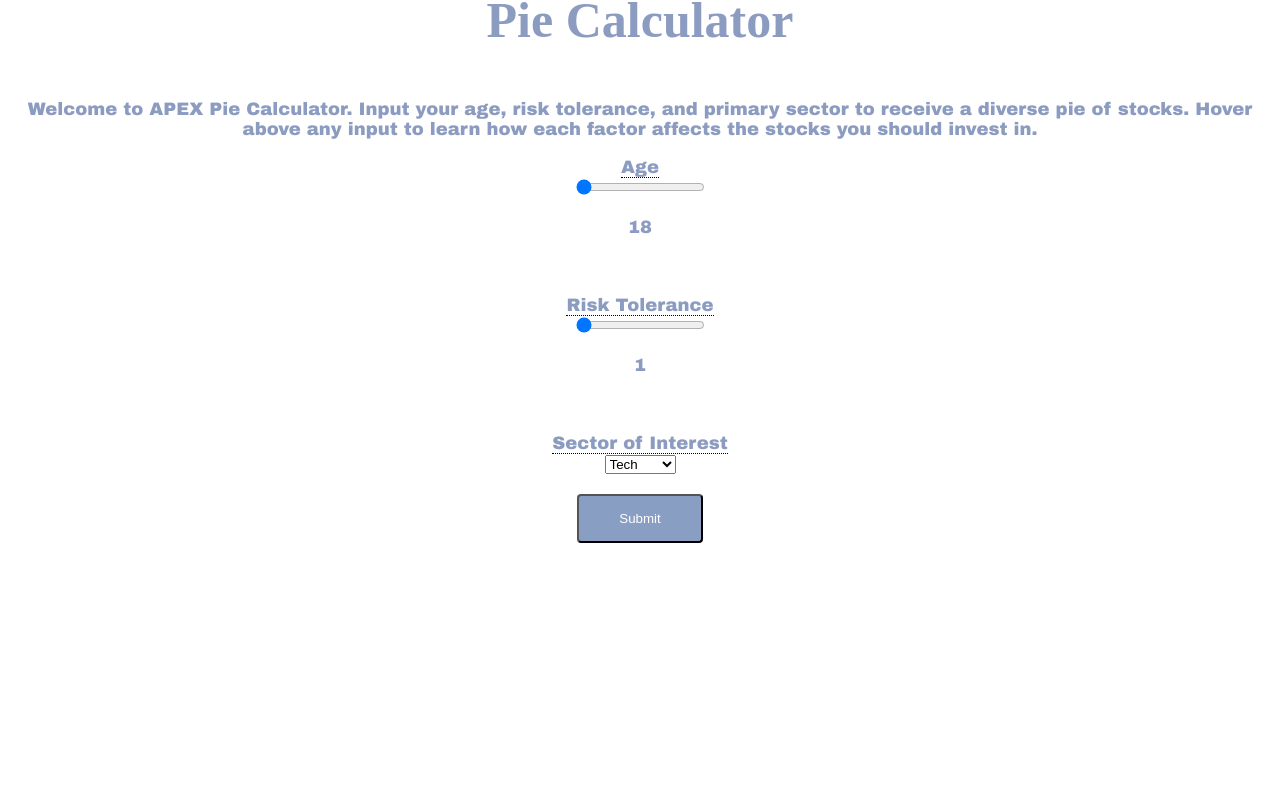
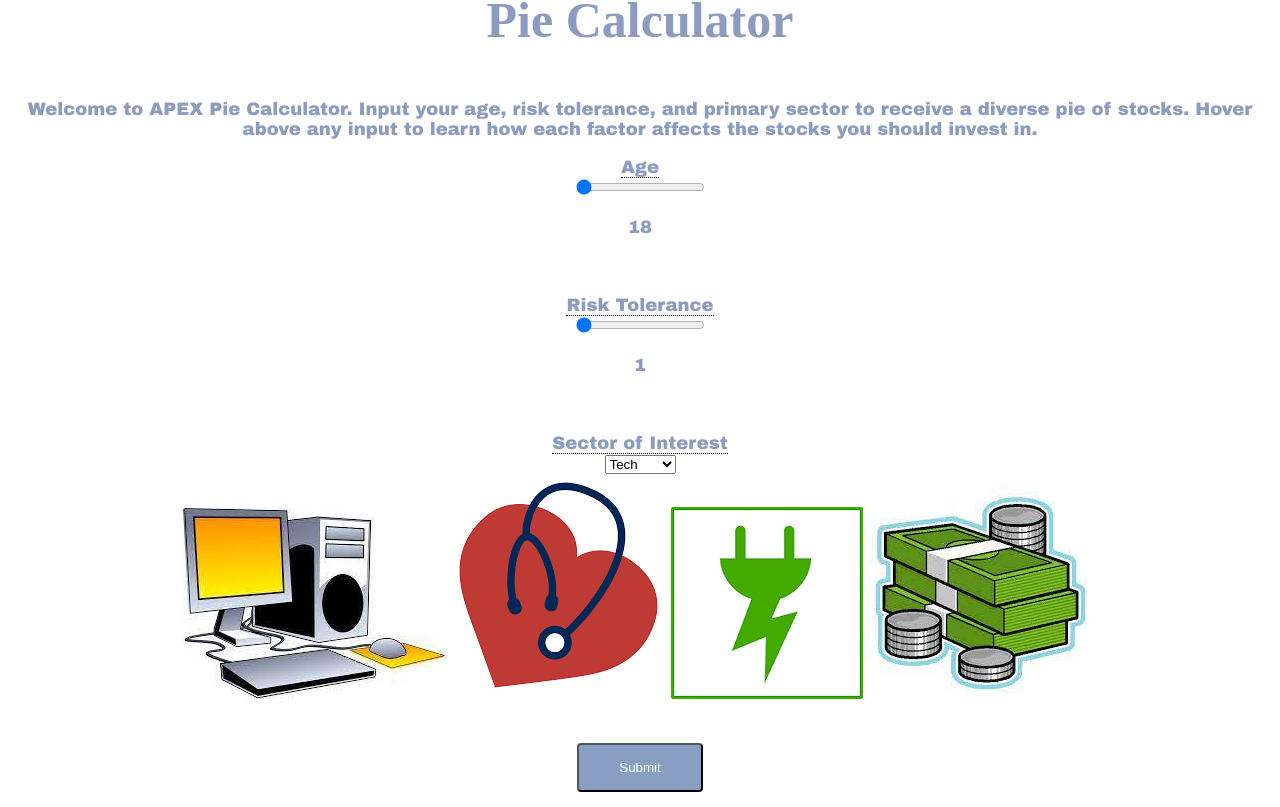
Before and after one commit to adithyasolai/apex-pies, a React (Vite) app: page / in a window 1280 px wide. Shown: the part 265-1072 px from the top of the page. Before the commit the page ends 823 px from the top, so only its background shows below. Built offline with nearby package versions, Linux system fonts and the light colour scheme.

Commit message:
use images to select sector in input form

```diff
--- a/src/UserForm.js
+++ b/src/UserForm.js
@@ -1,12 +1,14 @@
 import { Component } from "react";
 import { withRouter } from "react-router-dom";
 
-// import banking_logo from "../resources/sector_icons/banking-sector.png";
-// import energy_logo from "../resources/sector_icons/energy-sector.png";
-// import health_logo from "../resources/sector_icons/health-sector.png";
-// import tech_logo from "../resources/sector_icons/tech-sector.png";
+import banking_logo from "../resources/sector_icons/banking-sector.jpeg";
+import energy_logo from "../resources/sector_icons/energy-sector.png";
+import health_logo from "../resources/sector_icons/health-sector.png";
+import tech_logo from "../resources/sector_icons/tech-sector.jpeg";
 
 const SECTORS = ["Tech", "Health", "Energy", "Banking"];
+const SECTOR_IMAGES = [tech_logo, health_logo, energy_logo, banking_logo]
+const NUM_SECTORS=SECTORS.length;
 
 class UserForm extends Component {
   constructor() {
@@ -17,8 +19,24 @@
       age: 18, // lowest possible age to invest is 18
       risk: 1, // ranges from 1-10
       sector: "Tech", // no sector selected at the beginning.
-      userId: userID // filled in later and sent to PieResults page to fetch pies from BackEnd
+      userId: userID, // filled in later and sent to PieResults page to fetch pies from BackEnd
+      activeSectorImageIndex: 0
     };
+  }
+
+  handleSectorClick(event) {
+    const sectorIndex = +event.target.dataset.index;
+    this.setState(
+    {
+      // make our `active` state field the same as the index of the image that was clicked to change what the main picture is in render()
+      // this is just HTML stuff
+      // event.target is the <img> tag that was clicked.
+      // dataset is anything put into <data-?> tags.
+      // the + sign coerces the value to be a number
+      activeSectorImageIndex: +event.target.dataset.index,
+      sector: SECTORS[sectorIndex]
+    }
+    );
   }
 
     handleSubmit(event) {
@@ -110,6 +128,25 @@
 
             </label>
 
+            <div>
+              {Array.from(Array(NUM_SECTORS), (x, i) => i).map((i) =>
+              {
+                return (
+                // the below should be a button, and not an image. (so that screen-readers can read it, and it will be more accesible.)
+                // eslint-disable-next-line
+                <img
+                  key={SECTOR_IMAGES[i]}
+                  src={SECTOR_IMAGES[i]}
+                  data-index={i}
+                  onClick={this.handleSectorClick.bind(this)} // bind gives the click handler function context about what `this` is to access the state.
+                  alt="asdf"
+                />
+                )
+              }
+              )
+              }
+            </div>
+
 
             <br/>
             <br/>
```
Also changed, not shown: resources/sector_icons/energy-sector.png.
